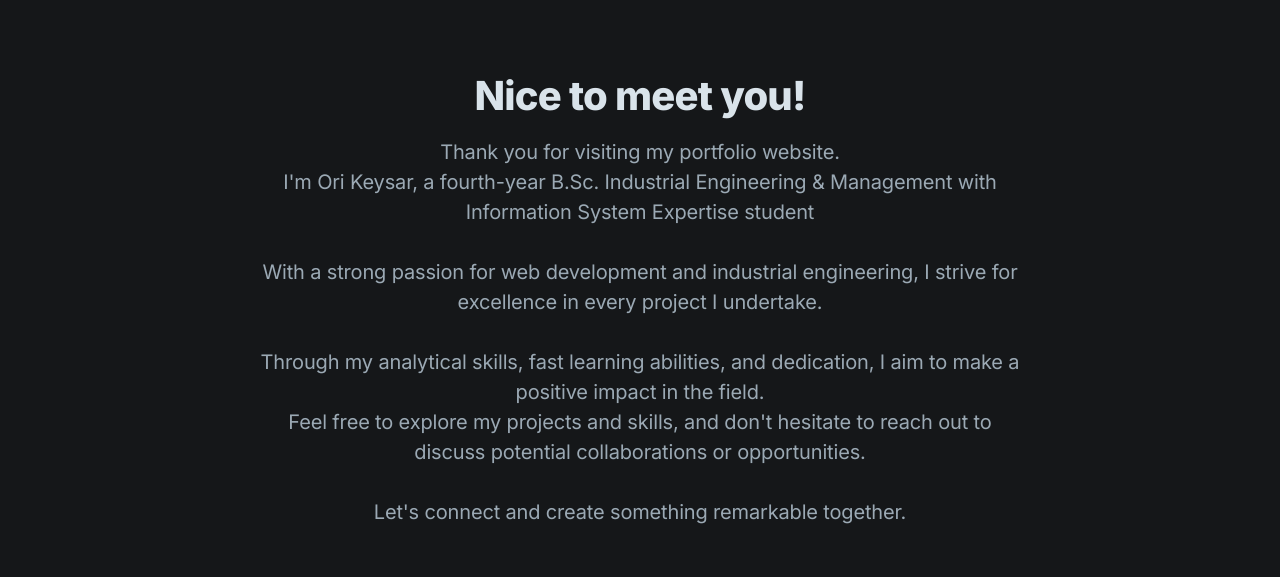
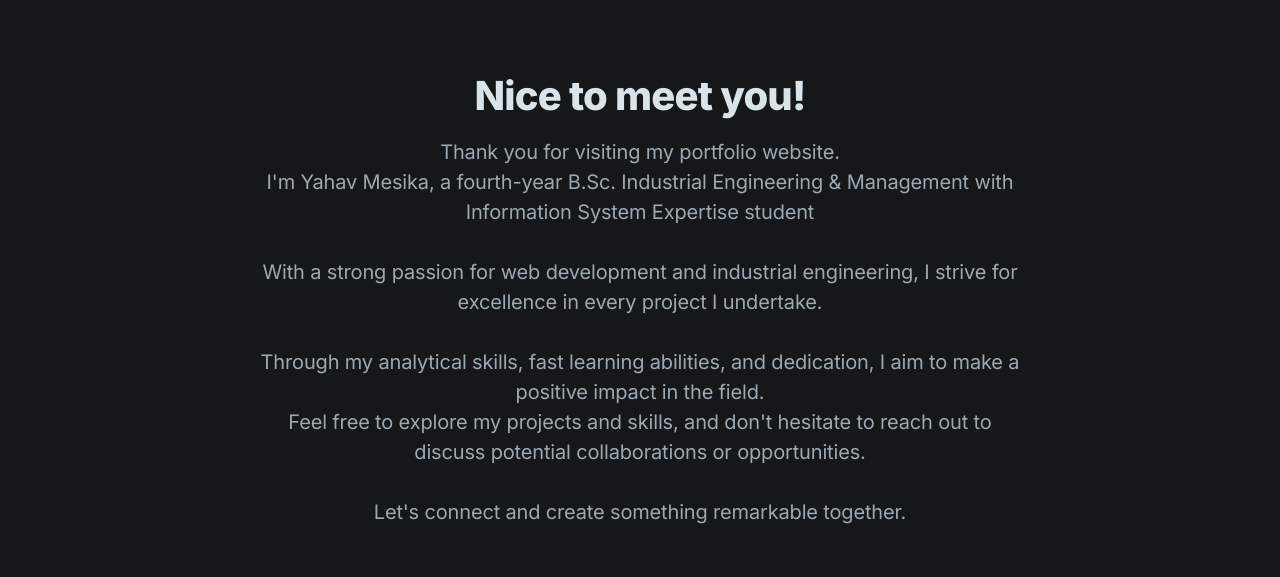
Before and after one commit to YahavMesika/portfolio, a Next.js app: page / in a window 1280 px wide. Shown: the part 1100-1677 px from the top of the page. Built offline with nearby package versions, Linux system fonts and the light colour scheme.

Commit message:
Update features.tsx

```diff
--- a/components/features.tsx
+++ b/components/features.tsx
@@ -43,7 +43,7 @@
 
 
 export default function Features() {
-  const full_Name = "Ori Keysar"
+  const full_Name = "Yahav Mesika"
   return (
     <section>
       <div className="max-w-6xl mx-auto px-4 sm:px-6">
```
